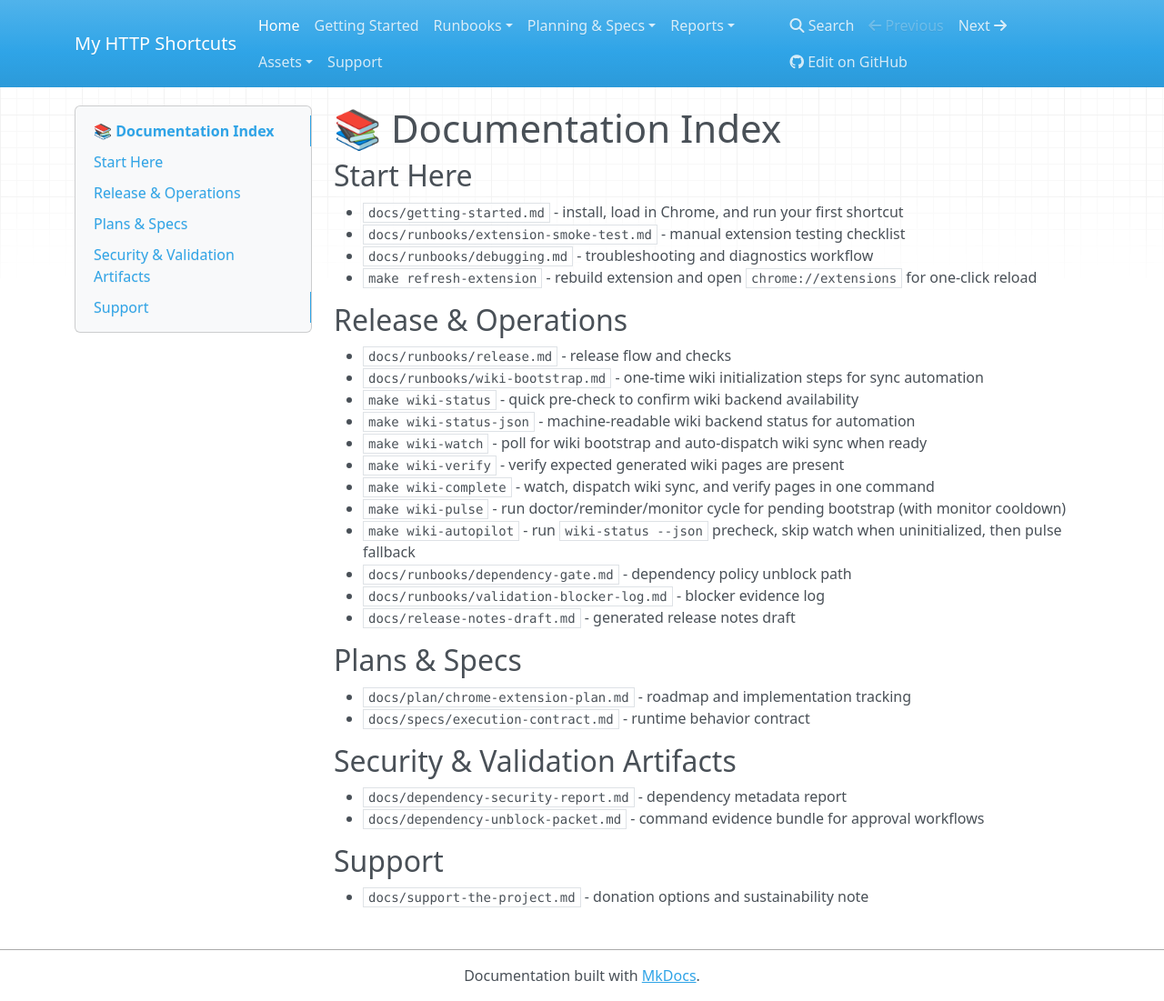
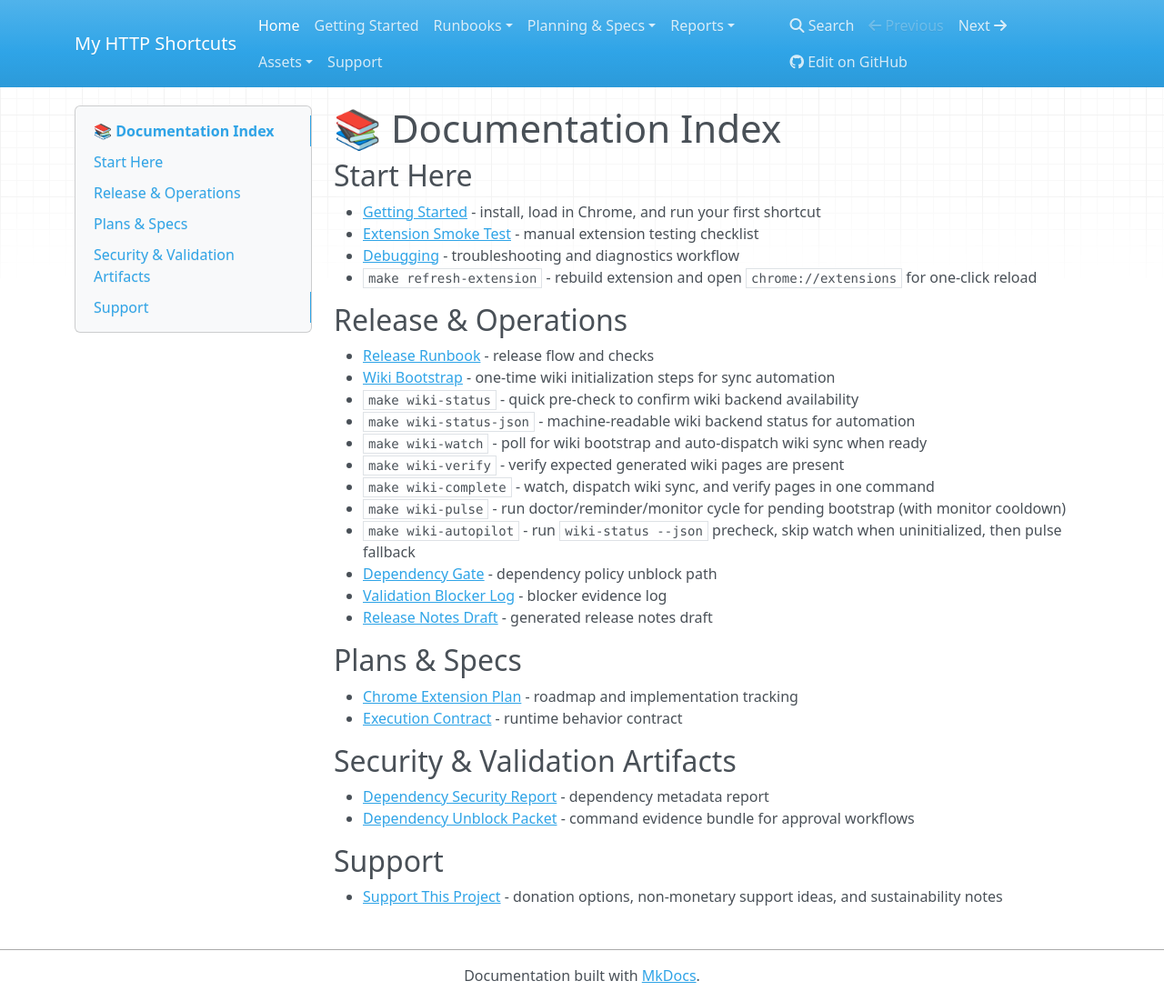
Before and after one commit to dmoliveira/my_http_shortcuts, an MkDocs documentation site: the page built from docs/index.md, in a window 1280 px wide and 1101 px high. Shown: the whole window at 91% size. Built offline with MkDocs 1.6.1, drawn with Linux system fonts in a browser that asks for light colours; nearby versions of some CDN libraries.

Commit message:
fix docs index links and expand support page

```diff
--- a/docs/index.md
+++ b/docs/index.md
@@ -2,15 +2,15 @@
 
 ## Start Here
 
-- `docs/getting-started.md` - install, load in Chrome, and run your first shortcut
-- `docs/runbooks/extension-smoke-test.md` - manual extension testing checklist
-- `docs/runbooks/debugging.md` - troubleshooting and diagnostics workflow
+- [Getting Started](getting-started.md) - install, load in Chrome, and run your first shortcut
+- [Extension Smoke Test](runbooks/extension-smoke-test.md) - manual extension testing checklist
+- [Debugging](runbooks/debugging.md) - troubleshooting and diagnostics workflow
 - `make refresh-extension` - rebuild extension and open `chrome://extensions` for one-click reload
 
 ## Release & Operations
 
-- `docs/runbooks/release.md` - release flow and checks
-- `docs/runbooks/wiki-bootstrap.md` - one-time wiki initialization steps for sync automation
+- [Release Runbook](runbooks/release.md) - release flow and checks
+- [Wiki Bootstrap](runbooks/wiki-bootstrap.md) - one-time wiki initialization steps for sync automation
 - `make wiki-status` - quick pre-check to confirm wiki backend availability
 - `make wiki-status-json` - machine-readable wiki backend status for automation
 - `make wiki-watch` - poll for wiki bootstrap and auto-dispatch wiki sync when ready
@@ -18,20 +18,20 @@
 - `make wiki-complete` - watch, dispatch wiki sync, and verify pages in one command
 - `make wiki-pulse` - run doctor/reminder/monitor cycle for pending bootstrap (with monitor cooldown)
 - `make wiki-autopilot` - run `wiki-status --json` precheck, skip watch when uninitialized, then pulse fallback
-- `docs/runbooks/dependency-gate.md` - dependency policy unblock path
-- `docs/runbooks/validation-blocker-log.md` - blocker evidence log
-- `docs/release-notes-draft.md` - generated release notes draft
+- [Dependency Gate](runbooks/dependency-gate.md) - dependency policy unblock path
+- [Validation Blocker Log](runbooks/validation-blocker-log.md) - blocker evidence log
+- [Release Notes Draft](release-notes-draft.md) - generated release notes draft
 
 ## Plans & Specs
 
-- `docs/plan/chrome-extension-plan.md` - roadmap and implementation tracking
-- `docs/specs/execution-contract.md` - runtime behavior contract
+- [Chrome Extension Plan](plan/chrome-extension-plan.md) - roadmap and implementation tracking
+- [Execution Contract](specs/execution-contract.md) - runtime behavior contract
 
 ## Security & Validation Artifacts
 
-- `docs/dependency-security-report.md` - dependency metadata report
-- `docs/dependency-unblock-packet.md` - command evidence bundle for approval workflows
+- [Dependency Security Report](dependency-security-report.md) - dependency metadata report
+- [Dependency Unblock Packet](dependency-unblock-packet.md) - command evidence bundle for approval workflows
 
 ## Support
 
-- `docs/support-the-project.md` - donation options and sustainability note
+- [Support This Project](support-the-project.md) - donation options, non-monetary support ideas, and sustainability notes
```
Also changed, not shown: docs/support-the-project.md (+9 -2 lines).
